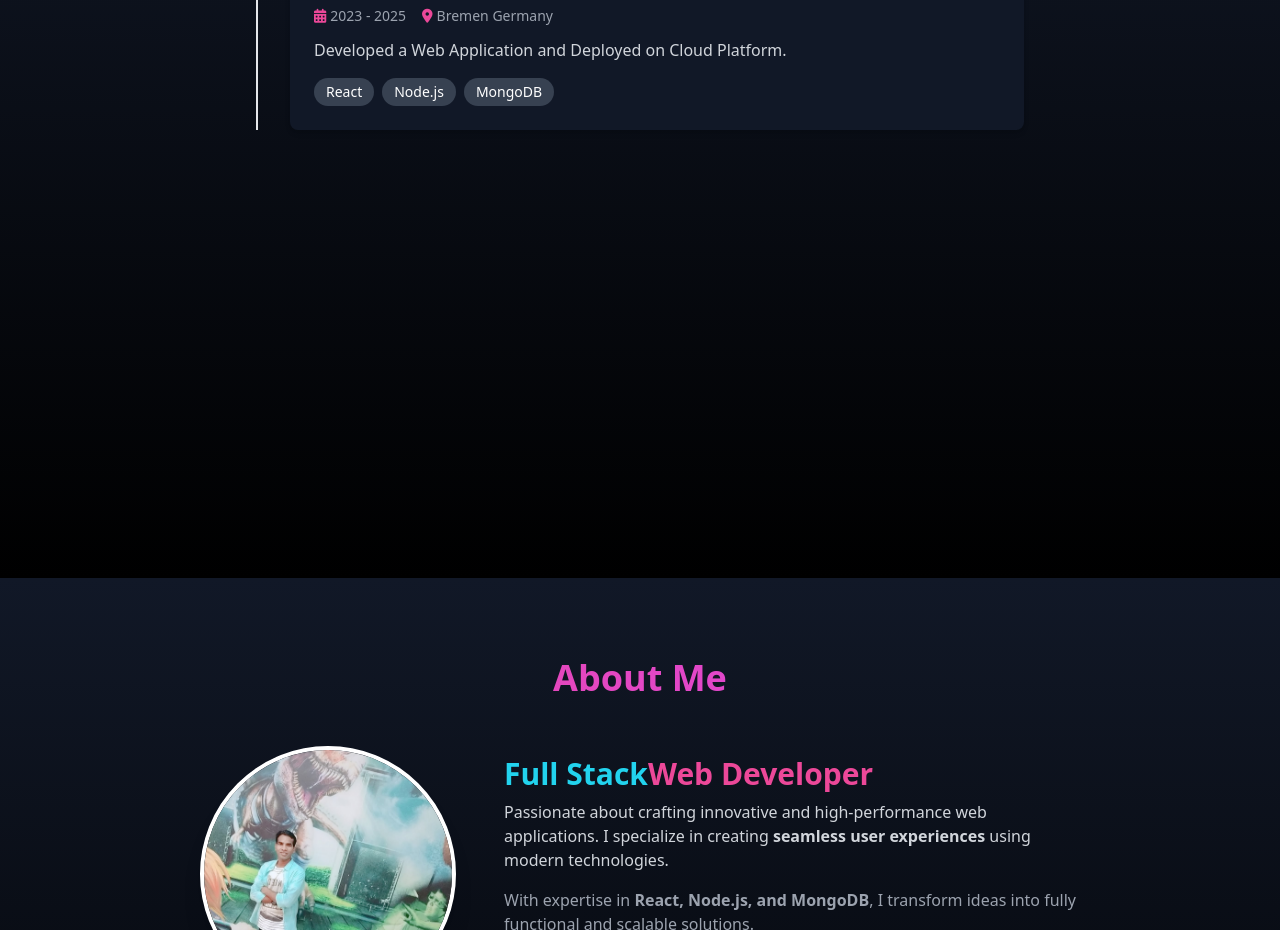
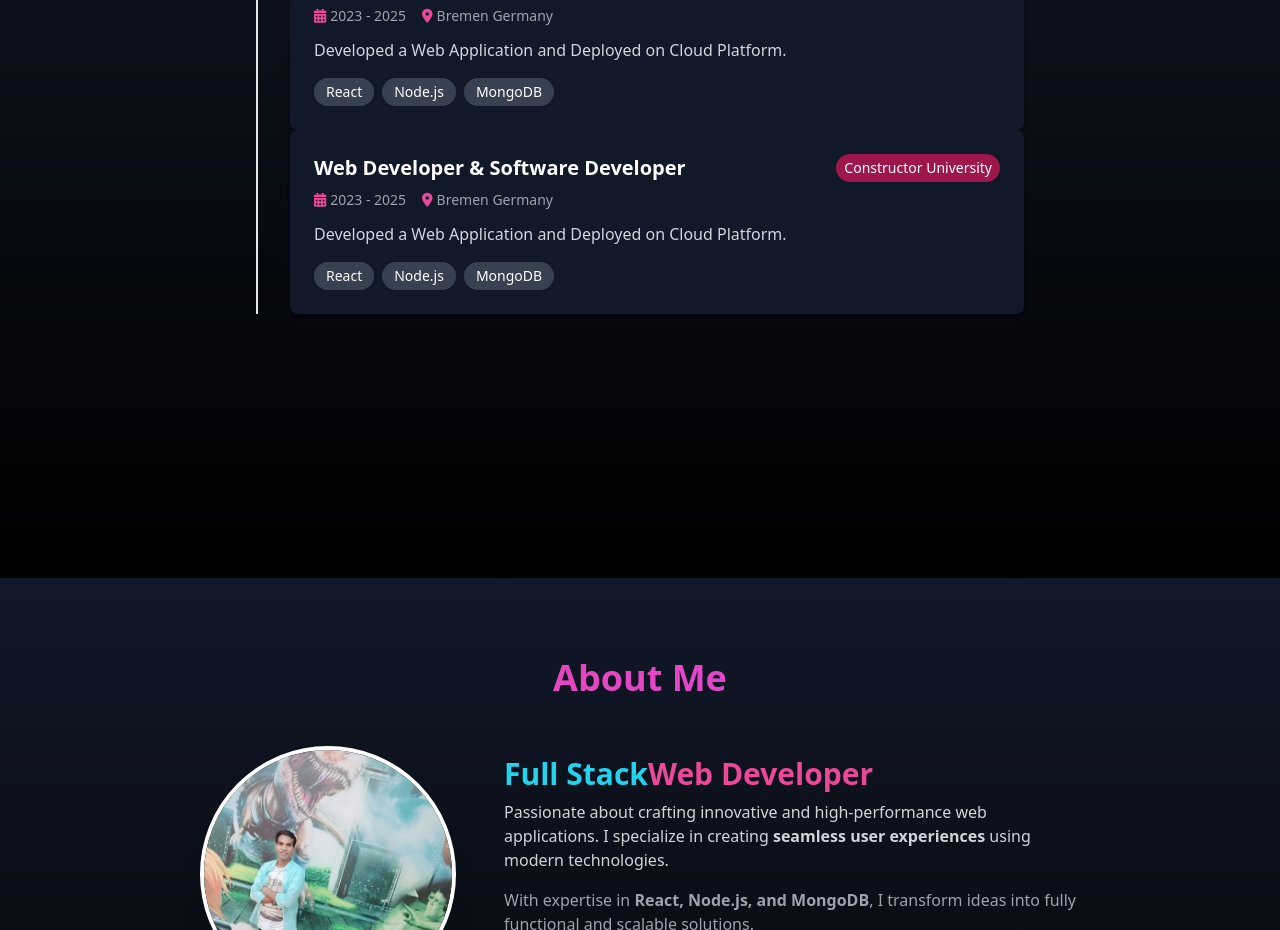
Before and after one commit to rishavranjan60/PortfolioApp, an Angular app in the folder frontend/: page / in a window 1280 px wide. Shown: the part 1022-1952 px from the top of the page. Built offline with nearby package versions, Linux system fonts and the light colour scheme; what ngx-typed-js would draw is missing.

Commit message:
updated experiences

```diff
--- a/frontend/src/app/components/experience/experience.component.html
+++ b/frontend/src/app/components/experience/experience.component.html
@@ -29,5 +29,32 @@
           <span class="bg-gray-700 text-sm px-3 py-1 rounded-full">MongoDB</span>
         </div>
       </div>
+
+
+      <div class="bg-[#111827] rounded-lg p-6 shadow-md">
+        <div class="flex items-center justify-between mb-2">
+          <h3 class="text-xl font-semibold text-white">
+            Web Developer & Software Developer
+          </h3>
+          <span class="text-sm bg-pink-800 text-white px-2 py-1 rounded-full">Constructor University</span>
+        </div>
+
+        <div class="text-sm text-gray-400 flex items-center space-x-4 mb-3">
+          <span><i class="fas fa-calendar-alt mr-1 text-pink-500"></i>2023 - 2025</span>
+          <span><i class="fas fa-map-marker-alt mr-1 text-pink-500"></i>Bremen Germany</span>
+        </div>
+
+        <p class="text-gray-300 mb-4">
+          Developed a Web Application and Deployed on Cloud Platform.
+        </p>
+
+        <div class="flex flex-wrap gap-2">
+          <span class="bg-gray-700 text-sm px-3 py-1 rounded-full">React</span>
+          <span class="bg-gray-700 text-sm px-3 py-1 rounded-full">Node.js</span>
+          <span class="bg-gray-700 text-sm px-3 py-1 rounded-full">MongoDB</span>
+        </div>
+      </div>
+
+
     </div>
   </div>
```
